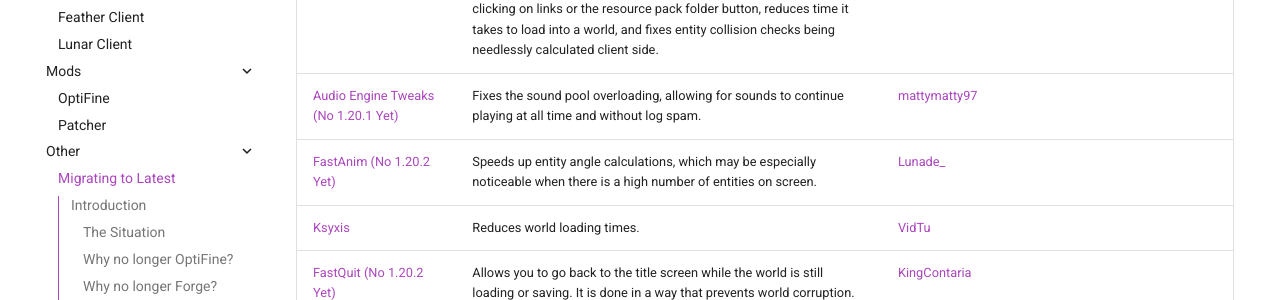
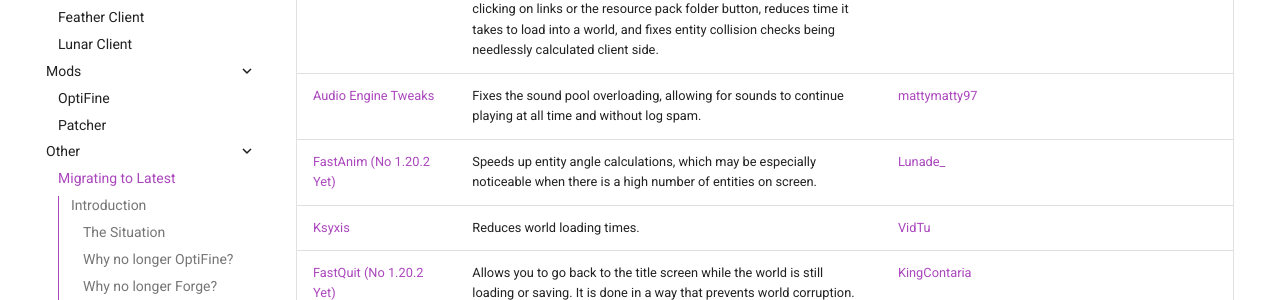
Before and after one commit to MicrocontrollersDev/Alternatives, an MkDocs documentation site: the page built from docs/latest/migrating.md, in a window 1280 px wide and 900 px high, scrolled down 2360 px. Shown: the part 172-472 px from the top of the window. Built offline with MkDocs 1.6.1 and Material for MkDocs 9.7.7, drawn with Linux system fonts in a browser that asks for light colours; comment, search, counter and statistics services are not loaded.

Commit message:
1.20.2 fix

```diff
--- a/docs/latest/migrating.md
+++ b/docs/latest/migrating.md
@@ -39,7 +39,7 @@
 
     Once this is completed, you can exit back to the main Prism Launcher menu. Click on the button at the top left that says "Add Instance". Name it whatever you want and giving a group for it is optional, but I do not recommend giving a group name until you need to better organize your instances.
 
-    Under the `Version` selector, find 1.20.1 and select it. Then in the `Mod Loader` tab directly underneath, choose Fabric. It will automatically choose the latest version of Fabric for 1.20.1 for you. Simply click "OK" to proceed. You should now be back on the main Prism page.
+    Under the `Version` selector, find 1.20.2 and select it. Then in the `Mod Loader` tab directly underneath, choose Fabric. It will automatically choose the latest version of Fabric for 1.20.2 for you. Simply click "OK" to proceed. You should now be back on the main Prism page.
 
     ### Downloading and Installing Mods for Fabric
 
@@ -120,7 +120,7 @@
 | [Lazy Language Loader](https://modrinth.com/mod/lazy-language-loader) | Improves loading times when changing your language in game by only reloading the required resources. | [chachy](https://github.com/ChachyDev) |
 | [Sodium Extra](https://modrinth.com/mod/sodium-extra) | Allows you to half the resolution on Apple's Retina displays and also adds most of OptiFine's performance features such as toggles for animations, particles, rain/snow, clouds, sky and biome colors, and more, as well as some custom ones. | [FlashyReese](https://github.com/FlashyReese) |
 | [Debugify](https://modrinth.com/mod/debugify) | Fixes several bugs in Minecraft, including a few which can effect performance. This will fix lag spikes when crossing chunks and when clicking on links or the resource pack folder button, reduces time it takes to load into a world, and fixes entity collision checks being needlessly calculated client side. | [isXander](https://github.com/isXander) |
-| [Audio Engine Tweaks (No 1.20.1 Yet)](https://modrinth.com/mod/audio-engine-tweaks) | Fixes the sound pool overloading, allowing for sounds to continue playing at all time and without log spam. | [mattymatty97](https://github.com/mattymatty97) |
+| [Audio Engine Tweaks](https://modrinth.com/mod/audio-engine-tweaks) | Fixes the sound pool overloading, allowing for sounds to continue playing at all time and without log spam. | [mattymatty97](https://github.com/mattymatty97) |
 | [FastAnim (No 1.20.2 Yet)](https://modrinth.com/mod/fastanim) | Speeds up entity angle calculations, which may be especially noticeable when there is a high number of entities on screen. | [Lunade_](https://github.com/AViewFromTheTop) |
 | [Ksyxis](https://modrinth.com/mod/ksyxis) | Reduces world loading times. | [VidTu](https://github.com/VidTu) |
 | [FastQuit (No 1.20.2 Yet)](https://modrinth.com/mod/fastquit) | Allows you to go back to the title screen while the world is still loading or saving. It is done in a way that prevents world corruption. | [KingContaria](https://github.com/KingContaria) |
```
